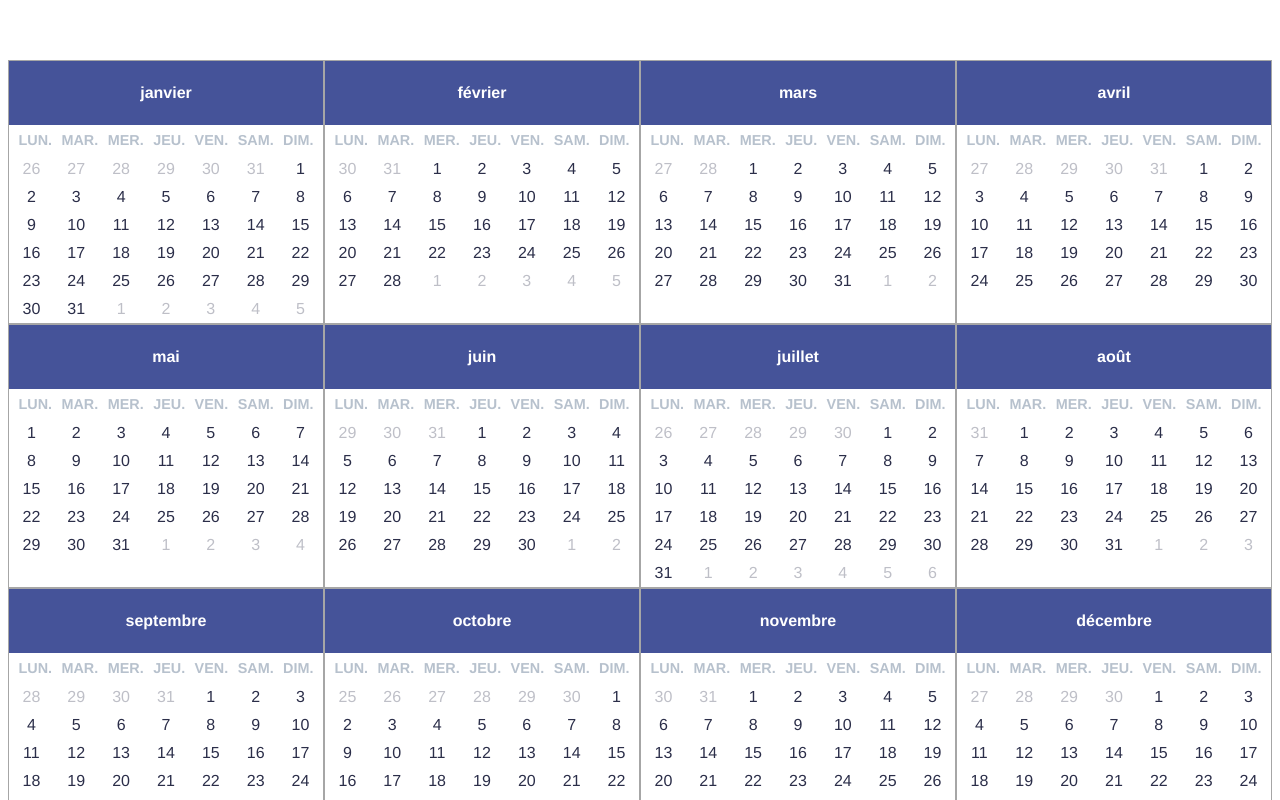
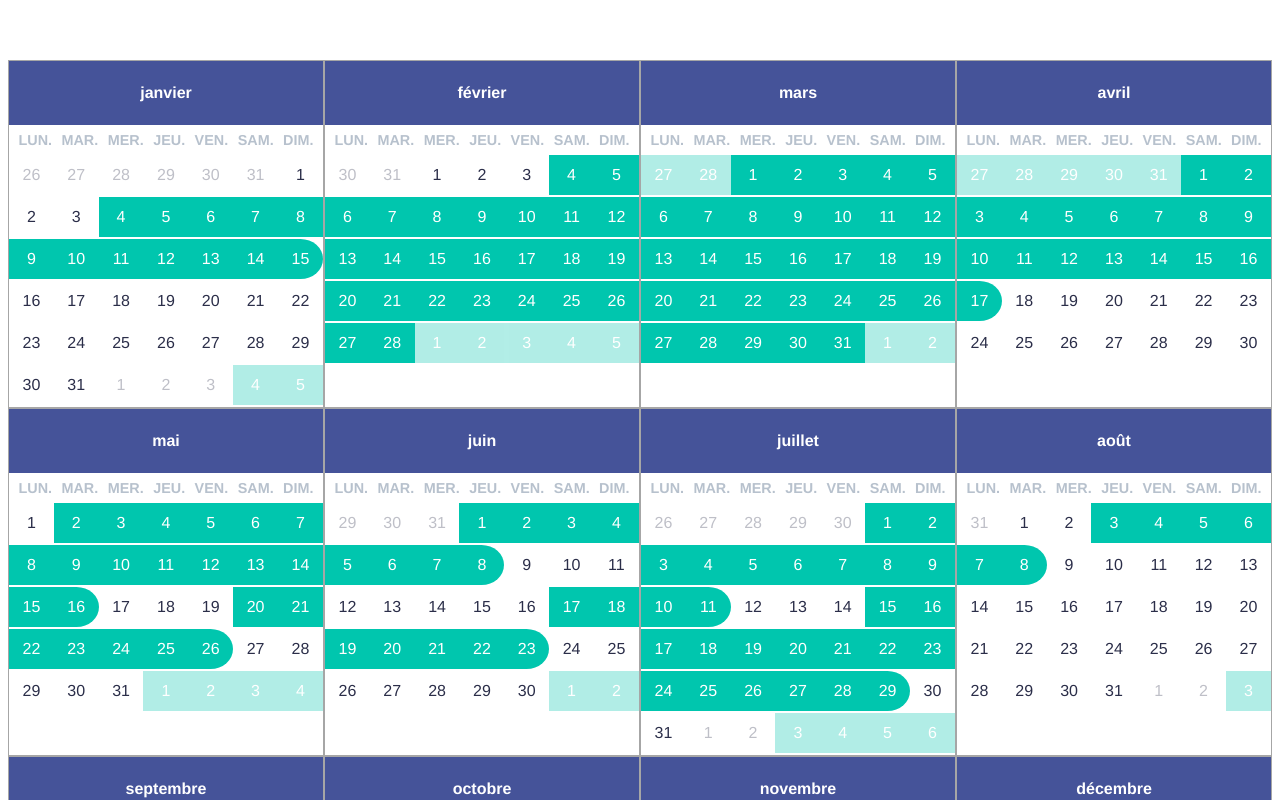
Before and after one commit to mohcinenazrhan/RangePicker-VueJs, a Vue app: page / in a window 1280 px wide. Shown: the top 800 px of the page. Built offline with nearby package versions, Linux system fonts and the light colour scheme.

Commit message:
step2 display & add ranges

```diff
--- a/src/App.vue
+++ b/src/App.vue
@@ -1,6 +1,6 @@
 <template>
   <div id="app">
-    <range-picker :year="2017"/>
+    <range-picker :year="2017" v-model="ranges"/>
   </div>
 </template>
 
@@ -11,6 +11,11 @@ export default {
   name: 'app',
   components: {
     RangePicker
+  },
+  data () {
+    return {
+      ranges: [[1483484400000, 1484478216000], [1486162800000, 1492466400000], [1493676000000, 1494972000000], [1495231200000, 1495836000000], [1496268000000, 1496959200000], [1497650400000, 1498255200000], [1498860000000, 1499810400000], [1500069600000, 1501365600000], [1501711200000, 1502229600000], [1504130400000, 1504130400000], [1504389600000, 1506204000000], [1509228000000, 1509404400000], [1514415600000, 1514588400000], [1512082800000, 1512687600000]]
+    }
   }
 }
 </script>
--- a/src/components/Month.js
+++ b/src/components/Month.js
@@ -13,7 +13,7 @@ export default class Month {
         return date.getMonth() === this.month
     }
 
-    getDays() {
+    getDays () {
         let days = []
         // console.log(this.start, this.start.getDay());
 
--- /dev/null
+++ b/src/components/Range.js
@@ -0,0 +1,41 @@
+export default class Range {
+    constructor (start, end) {
+        this.start = start
+        this.end = end
+    }
+
+    contains (date) {
+        return date.getTime() >= this.start.getTime() &&
+                date.getTime() <= this.end.getTime()
+    }
+
+    getStart () {
+        return this.start
+    }
+
+    setStart (date) {
+        if (date.getTime() > this.end.getTime()) {
+            throw new Error('start > end')
+        }
+        this.start = date
+    }
+
+    getEnd () {
+        return this.end
+    }
+
+    setEnd (date) {
+        if (date.getTime() < this.start.getTime()) {
+            throw new Error('end < start')
+        }
+        this.end = date
+    }
+
+    isStart (date) {
+        return date.toDateString() === this.start.toDateString()
+    }
+
+    isEnd (date) {
+        return date.toDateString() === this.end.toDateString()
+    }
+}
--- a/src/components/RangePicker.vue
+++ b/src/components/RangePicker.vue
@@ -11,7 +11,9 @@
 
       <div class="rangepicker_numbers">
         <div class="rangepicker_day" v-for="(day, index) in month.getDays()"
-        :key="index" :class="classForDay(day, month)">
+        :key="index" :class="classForDay(day, month, newRange)"
+        @mousedown="startDrag(day)"
+        @mouseover="overDay(day)">
           {{ day.getDate() }}
         </div>
       </div>
@@ -20,30 +22,89 @@
 </template>
 
 <script>
-  import month from './Month.js'
+  import Month from './Month.js'
+  import Ranges from './Ranges.js'
+  import Range from './Range.js'
 
   export default {
     data () {
       return {
         months: [],
-        weekdays: []
+        weekdays: [],
+        ranges: [],
+        newRange: null,
+        cursor: 1,
+        stratDate: null
       }
     },
     mounted() {
-      this.weekdays = month.allDaysName()
-      this.months = month.createMonthsForYear(this.year)
+      this.ranges = Ranges.fromTimestamps(this.value)
+      this.weekdays = Month.allDaysName()
+      this.months = Month.createMonthsForYear(this.year)
+      document.addEventListener('mouseup', this.onRelease)
+    },
+    destroyed() {
+      document.removeEventListener('mouseup', this.onRelease)
     },
     methods: {
-      classForDay (day, month) {
+      classForDay (day, month, newRange) {
         let classes = []
+
+        let range = this.ranges.contains(day)
+        if (range !== null) {
+          classes.push('rangepicker_range')
+
+          if ( range.isStart(day) ) { classes.push('rangepicker_range-start') }
+          if ( range.isEnd(day) ) { classes.push('rangepicker_range-end') }
+        }
+
+        if (newRange !== null) {
+          if (newRange.contains(day)) {
+            classes = ['rangepicker_newrange']
+            if ( newRange.isStart(day) ) { classes.push('rangepicker_range-start') }
+            if ( newRange.isEnd(day) ) { classes.push('rangepicker_range-end') }
+          }
+        }
+
         if (!month.contains(day)) {
           classes.push('rangepicker_out')
         }
         return classes
+      },
+      startDrag (day) {
+        this.stratDate = day
+        this.newRange = new Range(day, day)
+      },
+      overDay (day) {
+        if (this.newRange !== null) {
+          try {
+            if (this.cursor === 1) {
+              this.newRange.setEnd(day)
+            } else {
+              this.newRange.setStart(day)
+            }
+          } catch (e) {
+            this.cursor = Math.abs(this.cursor - 1)
+            this.newRange = new Range(this.stratDate, this.stratDate)
+            this.overDay (day)
+          }
+        }
+      },
+      onRelease () {
+        if (this.newRange) {
+          this.ranges.addRange(this.newRange)
+        }
+        this.newRange = null
+      },
+      endDrag () {
+        // @mouseup="endDrag()"
+        this.ranges['ranges'].push(this.newRange)
+        this.newRange = null
       }
     },
     props: {
-      year: Number
+      year: Number,
+      value: Array
     }
   }
 </script>
--- /dev/null
+++ b/src/components/Ranges.js
@@ -0,0 +1,27 @@
+import Range from './Range'
+
+export default class Ranges {
+    constructor (ranges) {
+        this.ranges = ranges
+        // console.log(this.ranges);
+    }
+
+    contains (date) {
+        for (const key in this.ranges) {
+            if ( this.ranges[key].contains(date) ) {
+                return this.ranges[key]
+            }
+        }
+
+        return null
+    }
+
+    addRange (range) {
+        this.ranges.push(range)
+    }
+    static fromTimestamps (ranges) {
+        return new Ranges(ranges.map(range => {
+            return new Range(new Date(range[0]), new Date(range[1]))
+        }))
+    }
+}
--- a/src/components/rangepicker.scss
+++ b/src/components/rangepicker.scss
@@ -37,18 +37,42 @@
 }
 
 .rangepicker_numbers {
+    user-select: none;
     display: flex;
     flex-wrap: wrap;
     color: #2b2e49;
     line-height: 28px;
     text-align: center;
-    justify-content: space-around;
+    *justify-content: space-around;
 }
 
 .rangepicker_day {
-    width: 14%;
+    width: 14.28%;
+    height: 40px;
+    line-height: 40px;
+    margin-bottom: 2px;
 }
 
 .rangepicker_out {
     opacity: 0.3;
 }
+
+.rangepicker_range {
+    background-color: #00c6ae;
+    color: #fff
+}
+
+.rangepicker_newrange {
+    background-color: #455399;
+    color: #FFF;
+}
+
+.rangepicker_range-start {
+    border-top-left-radius: 50%;
+    border-bottom-left-radius: 50%;
+}
+
+.rangepicker_range-end {
+    border-top-right-radius: 50%;
+    border-bottom-right-radius: 50%;
+}
```
